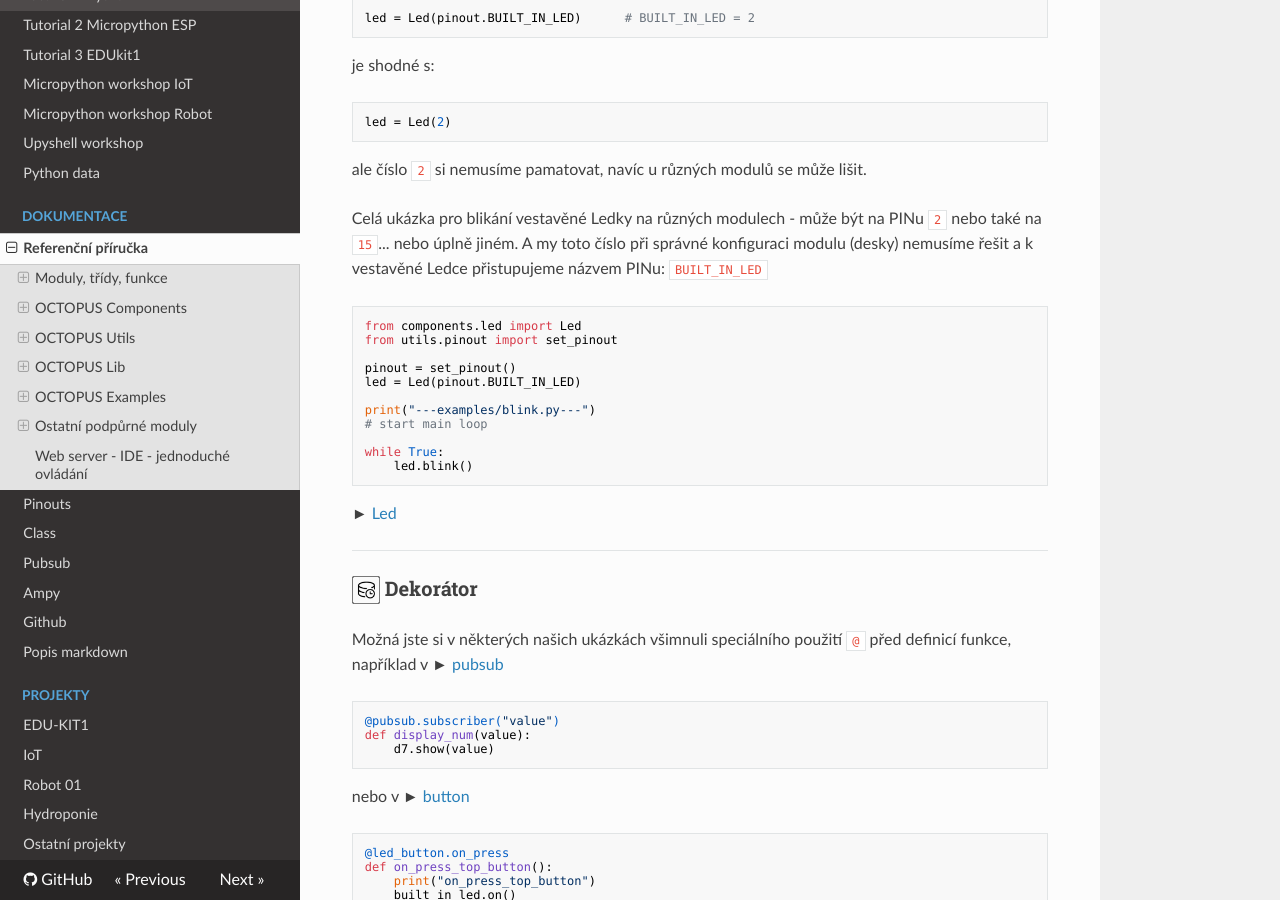
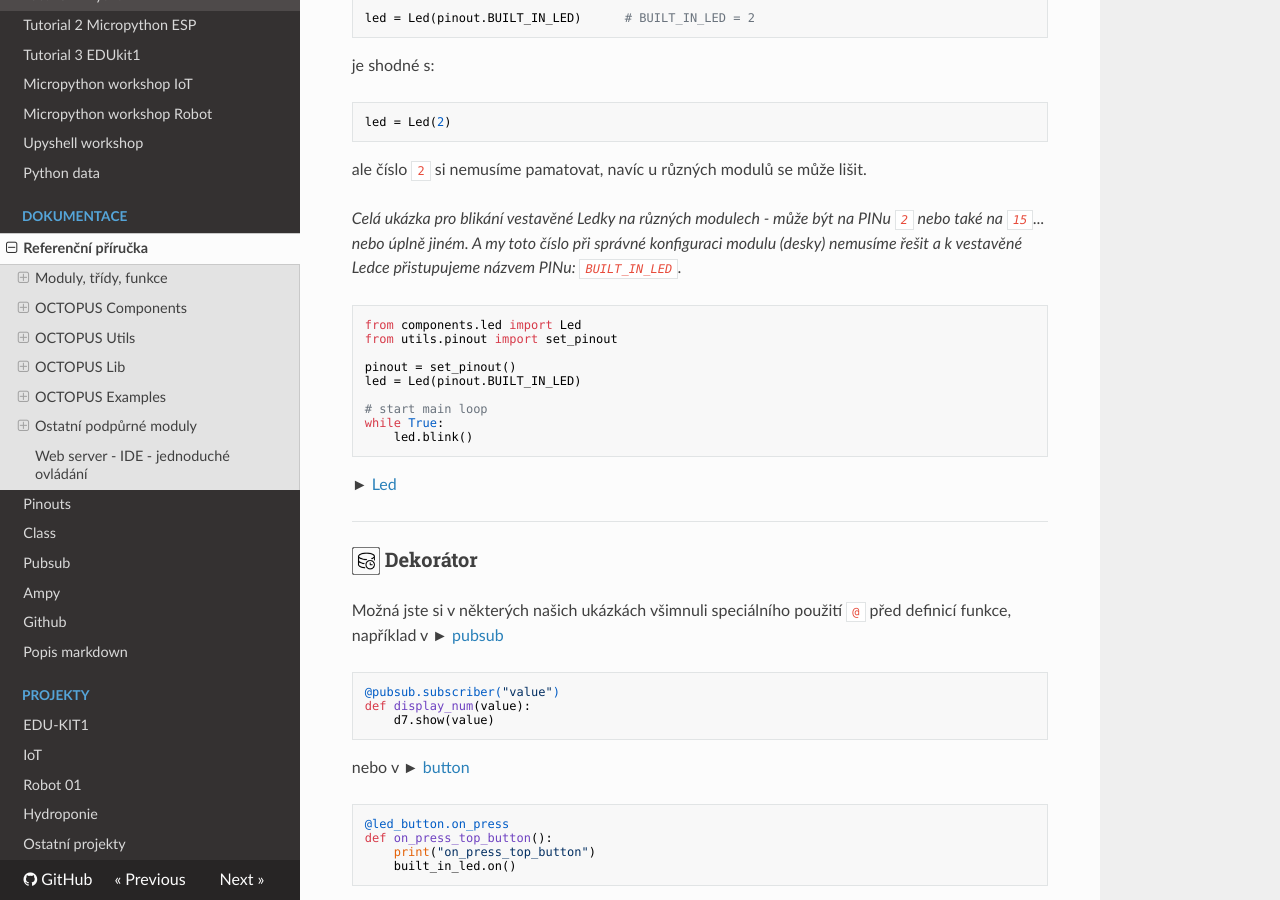
Before and after one commit to octopuslab-cz/docs_octopuslab_cz, an MkDocs documentation site: the page built from docs/basicdoc.md, in a window 1280 px wide and 900 px high, scrolled down 19035 px. Built offline with MkDocs 1.6.1, drawn with Linux system fonts in a browser that asks for light colours; nearby versions of some CDN libraries.

Commit message:
pinout, typo

````diff
--- a/docs/basicdoc.md
+++ b/docs/basicdoc.md
@@ -961,8 +961,8 @@
 ```
 ale číslo `2` si nemusíme pamatovat, navíc u různých modulů se může lišit.
 
-Celá ukázka pro blikání vestavěné Ledky na různých modulech - může být na PINu `2` nebo také na `15`... nebo úplně jiném.
-A my toto číslo při správné konfiguraci modulu (desky) nemusíme řešit a k vestavěné Ledce přistupujeme názvem PINu: `BUILT_IN_LED`
+*Celá ukázka pro blikání vestavěné Ledky na různých modulech - může být na PINu `2` nebo také na `15`... nebo úplně jiném.
+A my toto číslo při správné konfiguraci modulu (desky) nemusíme řešit a k vestavěné Ledce přistupujeme názvem PINu: `BUILT_IN_LED`.*
 
 ```python
 from components.led import Led
@@ -971,13 +971,10 @@
 pinout = set_pinout()
 led = Led(pinout.BUILT_IN_LED)
 
-print("---examples/blink.py---")
 # start main loop
-
 while True:
     led.blink()
 ```
-
 ► [Led](#led)
 
 ---
````
